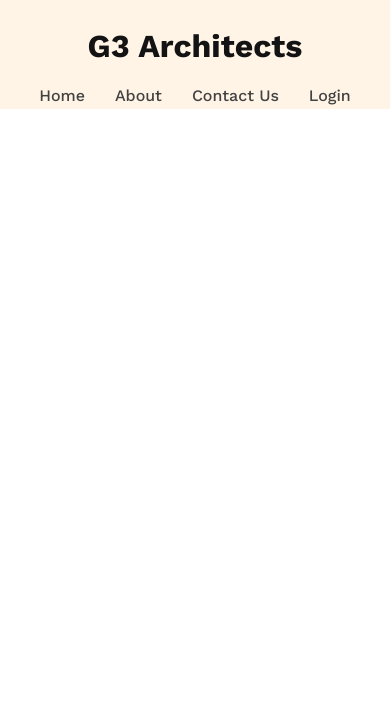
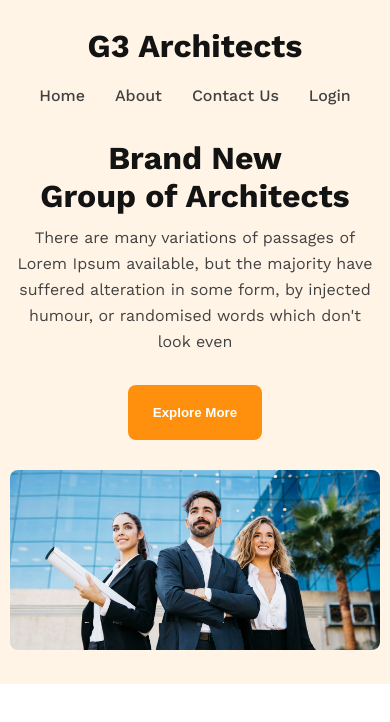
Before and after one commit to jahidhasan-webdev01/g3-architects, a plain HTML site: page index.html in a window 390 px wide. Drawn offline with nearby package versions, Linux system fonts and the light colour scheme.

Commit message:
design responsive banner with fluid image

```diff
--- a/css/styles.css
+++ b/css/styles.css
@@ -18,10 +18,39 @@
     color: rgba(66, 66, 66, 1);
 }
 
+/* margin-padding */
+.mb-10 {
+    margin-bottom: 10px;
+}
+
+.mb-20 {
+    margin-bottom: 20px;
+}
+
+.mb-30 {
+    margin-bottom: 30px;
+}
+
 /* shared styles */
 .container {
     max-width: 1440px;
     margin: 0 auto;
+}
+
+.text-secondary {
+    font-size: 1rem;
+    font-weight: 400;
+    line-height: 26px;
+}
+
+.btn-warning {
+    background-color: rgba(255, 144, 14, 1);
+    padding: 20px 25px;
+    color: rgba(255, 255, 255, 1);
+    font-weight: 600;
+    border: none;
+    border-radius: 8px;
+    cursor: pointer;
 }
 
 /* header */
@@ -60,6 +89,30 @@ nav ul li a {
     line-height: 26px;
 }
 
+/* banner section */
+.banner-section {
+    display: flex;
+    flex-direction: column;
+    gap: 50px;
+    padding: 100px 0 50px 0;
+}
+
+.banner-content {
+    max-width: 862px;
+    margin: 0 auto;
+    text-align: center;
+}
+
+.banner-content h1 {
+    font-size: 4rem;
+    font-weight: 700;
+}
+
+.banner-image-container img {
+    width: 100%;
+    border-radius: 8px;
+}
+
 /* responsive: small device */
 @media screen and (max-width: 576px) {
     nav {
@@ -70,6 +123,15 @@ nav ul li a {
 
     nav ul {
         gap: 30px;
+    }
+
+    .banner-section {
+        padding: 30px 10px;
+        gap: 30px;
+    }
+
+    .banner-content h1 {
+        font-size: 2rem;
     }
 }
 
@@ -84,4 +146,13 @@ nav ul li a {
     nav ul {
         gap: 30px;
     }
+
+    .banner-section {
+        padding: 30px;
+        gap: 30px;
+    }
+
+    .banner-content h1 {
+        font-size: 2.5rem;
+    }
 }
--- a/index.html
+++ b/index.html
@@ -36,6 +36,23 @@
                 </ul>
             </nav>
             <!-- banner -->
+            <div class="banner-section">
+                <div class="banner-content">
+                    <h1 class="dark-01 mb-10">Brand New <br>
+                        Group of Architects
+                    </h1>
+                    <p class="text-secondary dark-03 mb-30">There are many variations of passages of Lorem Ipsum
+                        available,
+                        but
+                        the
+                        majority have suffered
+                        alteration in some form, by injected humour, or randomised words which don't look even</p>
+                    <button class="btn-warning">Explore More</button>
+                </div>
+                <div class="banner-image-container">
+                    <img src="./images/banner.png" alt="Banner">
+                </div>
+            </div>
         </div>
     </header>
 </body>
```
